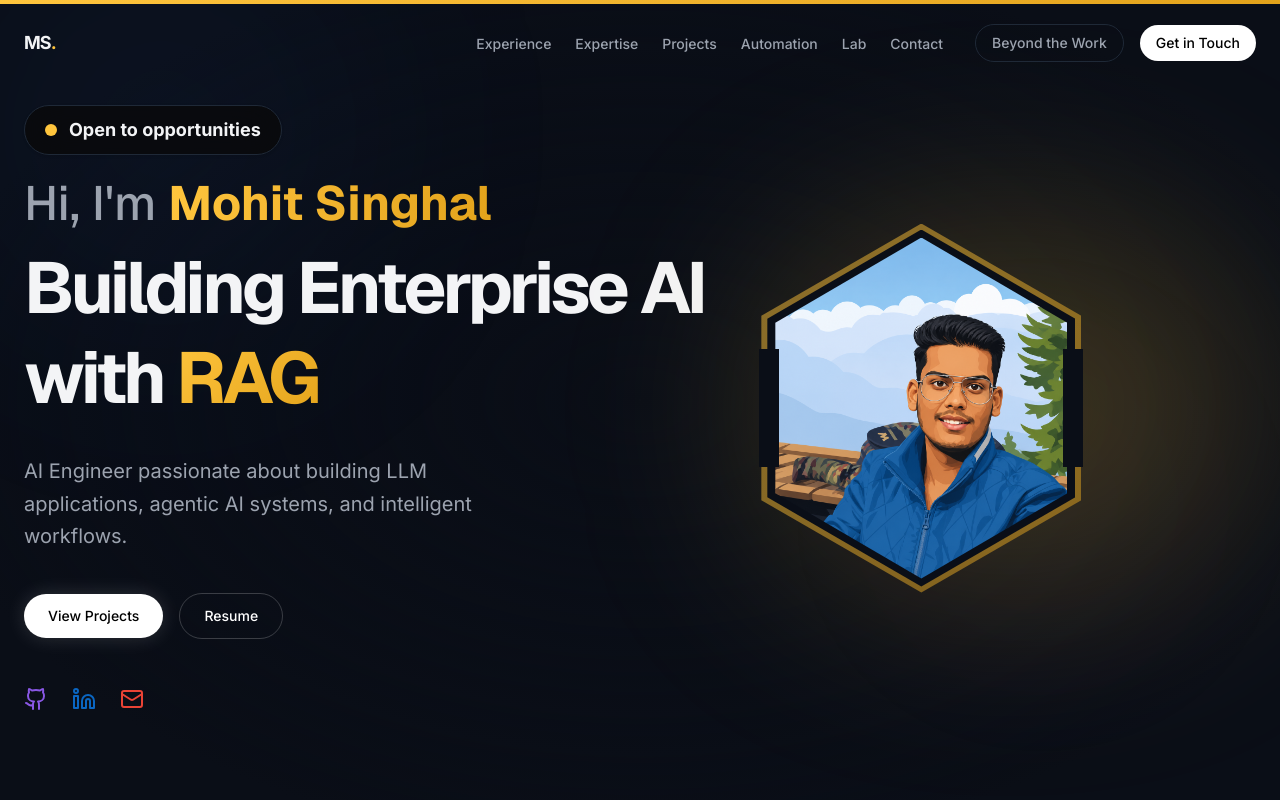
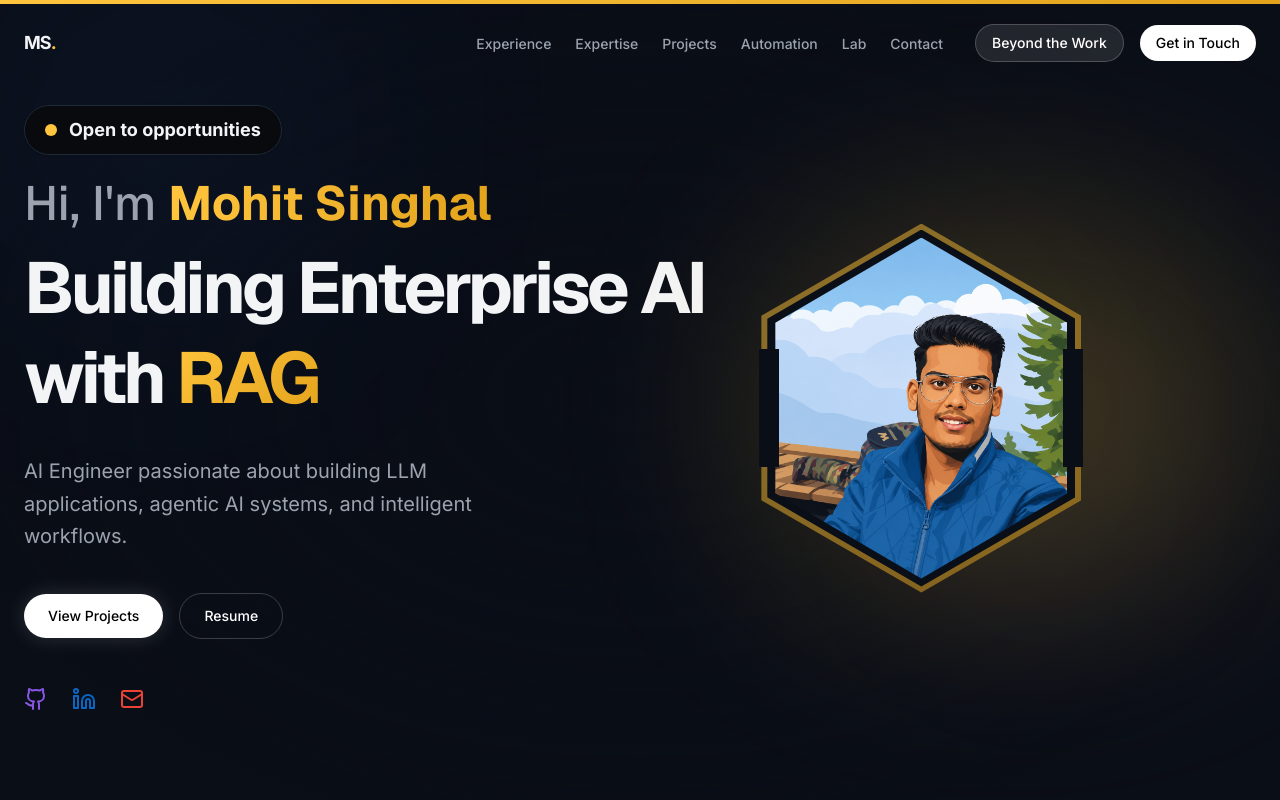
Before and after one commit to mohitsinghal1206/Mohit-Singhal-Portfolio, a Next.js app: page / in a window 1280 px wide. Shown: the top 800 px of the page. Built offline with nearby package versions, Linux system fonts and the light colour scheme.

Commit message:
style: Update 'Beyond the Work' button to a white translucent glass style and restore workflow diagram lines

```diff
--- a/src/components/layout/navbar.tsx
+++ b/src/components/layout/navbar.tsx
@@ -86,7 +86,7 @@ export function Navbar() {
               <a
                 href="#lab"
                 onClick={(e) => handleNavClick(e, "#lab")}
-                className="hidden lg:block px-4 py-2 text-sm font-medium rounded-full border border-border text-muted hover:text-text hover:border-primary/50 transition-colors"
+                className="hidden lg:block px-4 py-2 text-sm font-medium rounded-full bg-white/10 text-white border border-white/20 hover:bg-white/20 transition-colors"
               >
                 Beyond the Work
               </a>
@@ -144,7 +144,7 @@ export function Navbar() {
                <a
                 href="#lab"
                 onClick={(e) => handleNavClick(e, "#lab")}
-                className="w-full text-center py-3 text-lg font-medium rounded-full border border-border text-muted"
+                className="w-full text-center py-3 text-lg font-medium rounded-full bg-white/10 text-white border border-white/20"
               >
                 Beyond the Work
               </a>
```
